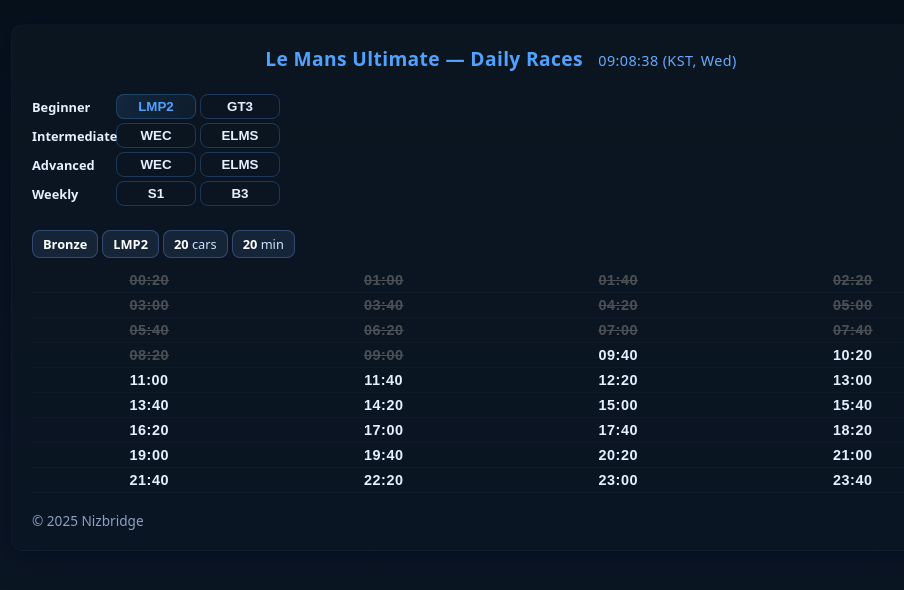
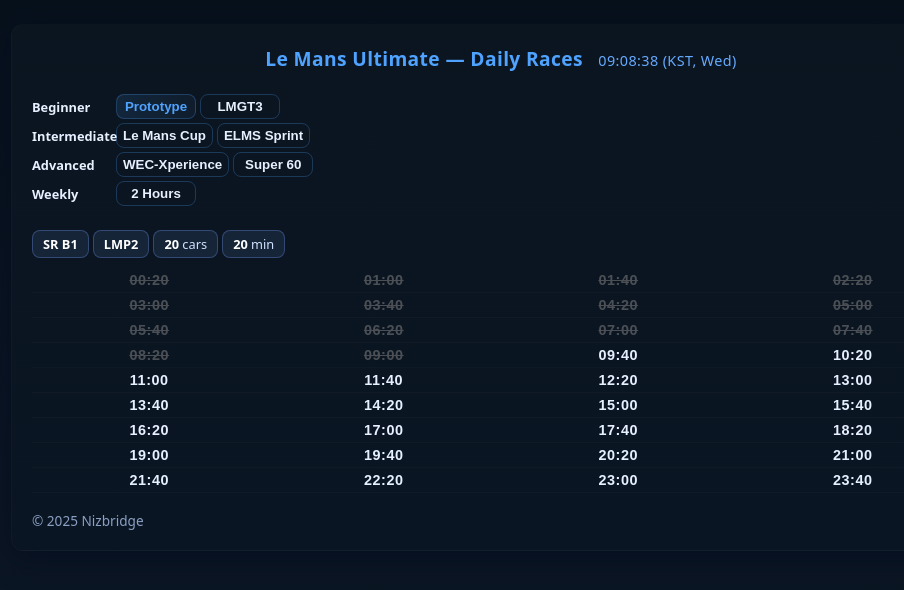
Before and after one commit to nizbridge/nizbridge.github.io, a Jekyll site: the page project/le/index.html, which Jekyll copies as it is, in a window 1280 px wide. Shown: the top 590 px of the page, without its empty margins (139-1043 px from the left). Built offline with Jekyll 4.4.1, drawn with Linux system fonts in a browser that asks for light colours.

Commit message:
le update

```diff
--- a/project/le/api/advanced-elms.json
+++ b/project/le/api/advanced-elms.json
@@ -1,6 +1,6 @@
 {
-  "name": "Advenced ELMS",
-  "grade": "Gold",
+  "name": "Advenced WEC-Xperience",
+  "grade": "SR G1",
   "class": "HYP GT3",
   "car": "38",
   "time": "40",
--- a/project/le/api/advanced-wec.json
+++ b/project/le/api/advanced-wec.json
@@ -1,6 +1,6 @@
 {
-  "name": "Advenced WEC",
-  "grade": "Gold",
+  "name": "Advenced Super 60 Series",
+  "grade": "SR G1",
   "class": "HYP GT3",
   "car": "38",
   "time": "60",
--- a/project/le/api/beginner-gt3.json
+++ b/project/le/api/beginner-gt3.json
@@ -1,6 +1,6 @@
 {
-  "name": "Beginner GT3",
-  "grade": "Bronze",
+  "name": "Beginner LMGT3",
+  "grade": "SR B1",
   "class": "GT3",
   "car": "20",
   "time": "20",
--- a/project/le/api/beginner-lmp2.json
+++ b/project/le/api/beginner-lmp2.json
@@ -1,6 +1,6 @@
 {
-  "name": "Beginner LMP2",
-  "grade": "Bronze",
+  "name": "Beginner Prototype",
+  "grade": "SR B1",
   "class": "LMP2",
   "car": "20",
   "time": "20",
--- a/project/le/api/intermediate-elms.json
+++ b/project/le/api/intermediate-elms.json
@@ -1,6 +1,6 @@
 {
-  "name": "Intermediate ELMS",
-  "grade": "Silver",
+  "name": "Intermediate ELMS Sprint Trophy",
+  "grade": "SR S1",
   "class": "LMP2 LMP3 GT3",
   "car": "38",
   "time": "40",
--- a/project/le/api/intermediate-wec.json
+++ b/project/le/api/intermediate-wec.json
@@ -1,6 +1,6 @@
 {
-  "name": "Intermediate WEC",
-  "grade": "Silver",
+  "name": "Intermediate Le Mans Cup",
+  "grade": "SR S1",
   "class": "LMP3 GT3",
   "car": "38",
   "time": "32",
--- a/project/le/index.html
+++ b/project/le/index.html
@@ -17,23 +17,23 @@
       <nav class="tabs">
         <div>
           <strong>Beginner</strong>
-          <button class="tab-btn active" data-src="api/beginner-lmp2.json">LMP2</button>
-          <button class="tab-btn" data-src="api/beginner-gt3.json">GT3</button>
+          <button class="tab-btn active" data-src="api/beginner-lmp2.json">Prototype</button>
+          <button class="tab-btn" data-src="api/beginner-gt3.json">LMGT3</button>
         </div>
         <div>
           <strong>Intermediate</strong>
-          <button class="tab-btn" data-src="api/intermediate-wec.json">WEC</button>
-          <button class="tab-btn" data-src="api/intermediate-elms.json">ELMS</button>
+          <button class="tab-btn" data-src="api/intermediate-wec.json">Le Mans Cup</button>
+          <button class="tab-btn" data-src="api/intermediate-elms.json">ELMS Sprint</button>
         </div>
         <div>
           <strong>Advanced</strong>
-          <button class="tab-btn" data-src="api/advanced-wec.json">WEC</button>
-          <button class="tab-btn" data-src="api/advanced-elms.json">ELMS</button>
+          <button class="tab-btn" data-src="api/advanced-wec.json">WEC-Xperience</button>
+          <button class="tab-btn" data-src="api/advanced-elms.json">Super 60</button>
         </div>
         <div>
           <strong>Weekly</strong>
-          <button class="tab-btn" data-src="api/weekly1.json">S1</button>
-          <button class="tab-btn" data-src="api/weekly2.json">B3</button>
+          <button class="tab-btn" data-src="api/weekly1.json">2 Hours</button>
+          <!-- <button class="tab-btn" data-src="api/weekly2.json">B3</button> -->
         </div>
       </nav>
 
```
Also changed, not shown: project/le/api/weekly1.json (+8 -8 lines).
